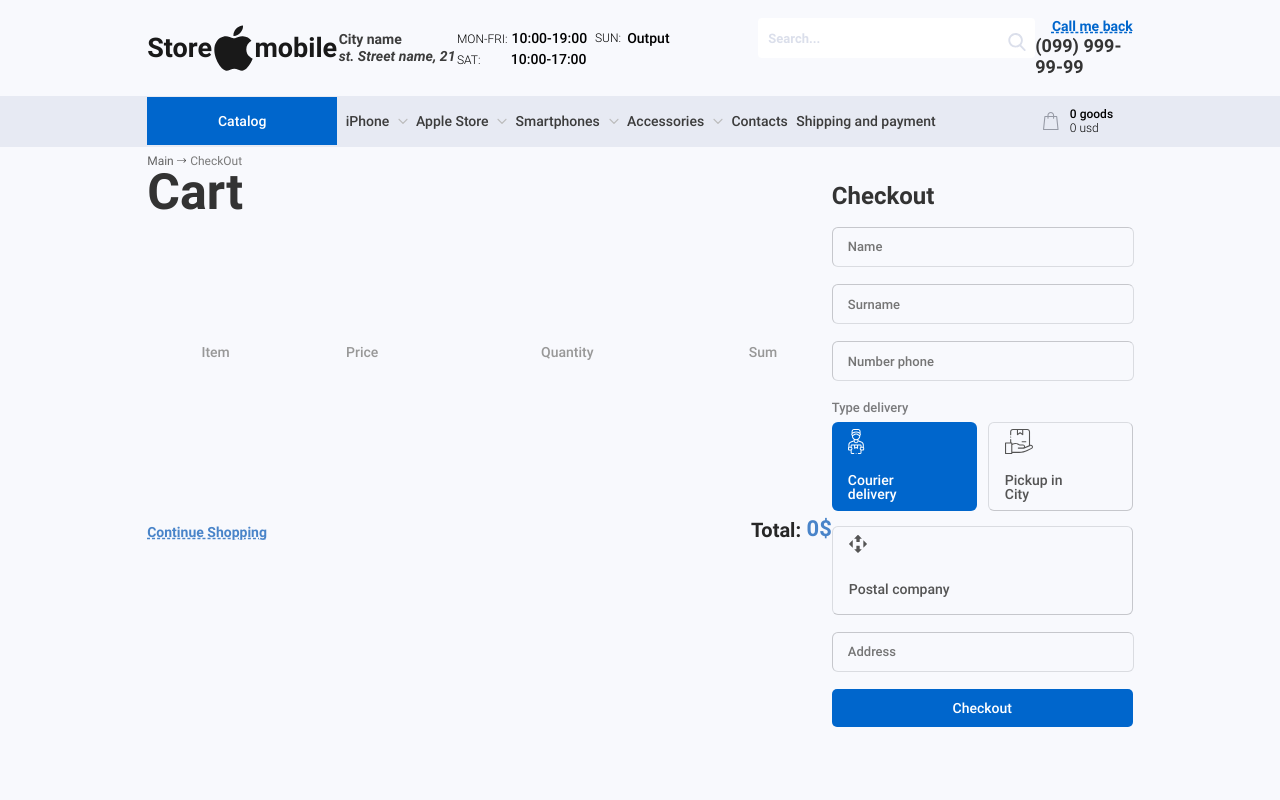
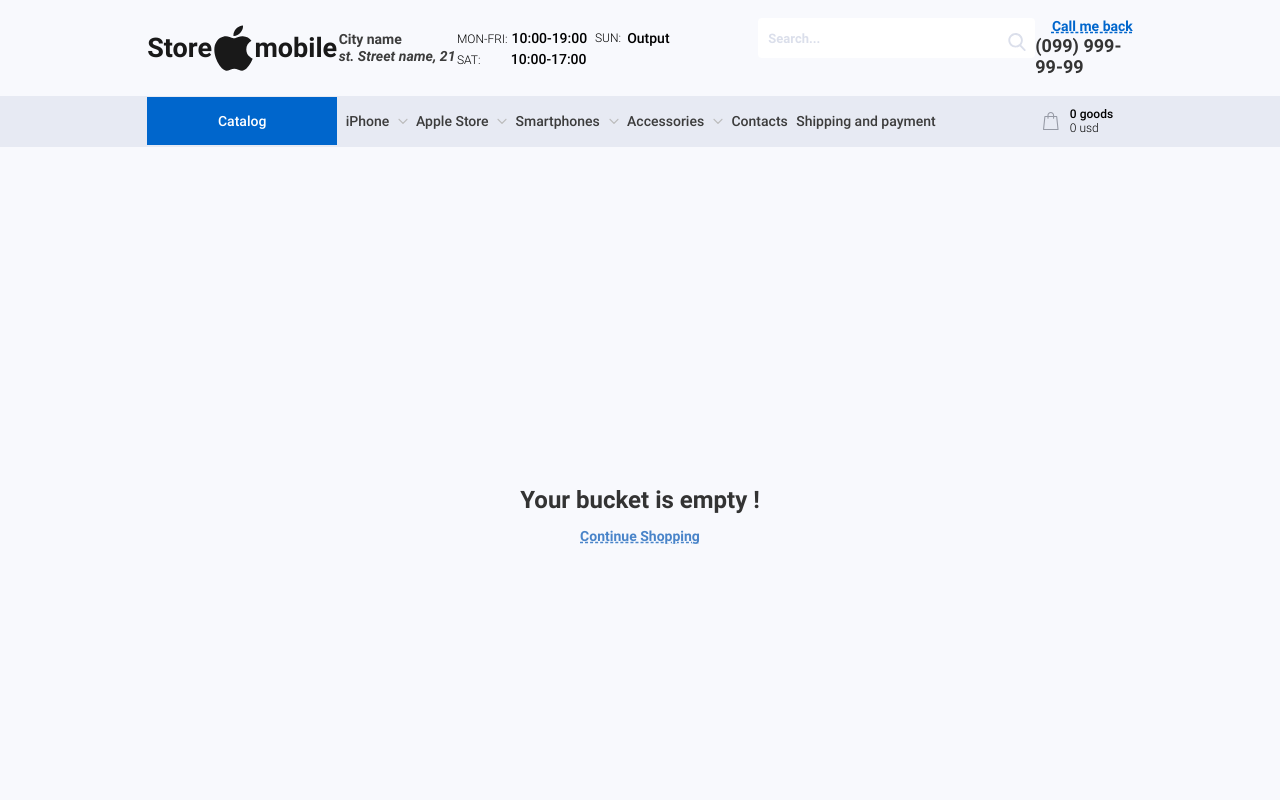
Before and after one commit to IlyaVoitenko/mobile-store, a React (Vite) app: page /checkout in a window 1280 px wide. Shown: the top 800 px of the page. Built offline with nearby package versions, Linux system fonts and the light colour scheme; a web font is replaced by a local one.

Commit message:
added bug fixed and links

```diff
--- a/src/components/CheckOut/CheckOut.tsx
+++ b/src/components/CheckOut/CheckOut.tsx
@@ -22,6 +22,7 @@
 import { useFormik } from "formik";
 import * as Yup from "yup";
 import {
+  setTotalSumBucket,
   decreaseQuantity,
   increaseQuantity,
 } from "../../store/slices/bucketSlice";
@@ -54,7 +55,9 @@
     }, 0);
     setTotalSum(total);
   }, [bucketList]);
-
+  useEffect(() => {
+    dispatch(setTotalSumBucket(totalSum));
+  }, [totalSum, dispatch]);
   const formik = useFormik<CheckOutForm>({
     initialValues: {
       name: "",
@@ -68,6 +71,21 @@
       resetForm();
     },
   });
+
+  if (!bucketList.length) {
+    return (
+      <div className="pageDefault">
+        <Header />
+        <main className="containerContentPage emptyBucketContainer">
+          <h1>Your bucket is empty !</h1>
+          <Link to={"/"} className="linkContinueShopping">
+            Continue Shopping
+          </Link>
+        </main>
+        <Footer />
+      </div>
+    );
+  }
   return (
     <div className="pageDefault">
       <Header />
--- a/src/components/Footer/Footer.tsx
+++ b/src/components/Footer/Footer.tsx
@@ -85,7 +85,7 @@
             <Link to="/category/Android Smartphones">Smartphones</Link>
             <Link to="/category/Accessories">Accessories</Link>
             <Link to="/">Contacts</Link>
-            <Link to="#" id="ShippingPayment">
+            <Link to="/checkout" id="ShippingPayment">
               {" "}
               Shipping and payment
             </Link>
--- a/src/components/Header/Header.tsx
+++ b/src/components/Header/Header.tsx
@@ -2,6 +2,8 @@
 import { useState } from "react";
 import "./../../styles/layout/_header.scss";
 import { Link } from "react-router-dom";
+import { useSelector } from "react-redux";
+import { getTotalSumBucket, getBucketProducts } from "../../store/selectors";
 import { useFormik } from "formik";
 import * as Yup from "yup";
 import Logo from "./Logo";
@@ -18,7 +20,8 @@
     useState<string>("Apple Store");
   const [smartphonesSelect, setSmartphones] = useState<string>("Smartphones");
   const [accessoriesSelect, setAccessories] = useState<string>("Accessories");
-
+  const totalSumBucket = useSelector(getTotalSumBucket);
+  const bucketProducts = useSelector(getBucketProducts);
   const formik = useFormik<{ searchGood: string }>({
     initialValues: {
       searchGood: "",
@@ -187,7 +190,7 @@
             <Link to="#" className="catalogMenuText">
               Contacts
             </Link>
-            <Link to="#" className="catalogMenuText">
+            <Link to="/checkout" className="catalogMenuText">
               {" "}
               Shipping and payment
             </Link>
@@ -195,8 +198,10 @@
           <div className="containerShoppingInfo">
             <img src={resources.shoppingBag} alt="shopping bag" />
             <div className="itemsInfoContainer">
-              <span className="amountItems">0 goods</span>
-              <span className="summaText">0 usd</span>
+              <span className="amountItems">
+                {bucketProducts.length ?? 0} goods
+              </span>
+              <span className="summaText">{totalSumBucket} usd</span>
             </div>
           </div>
         </nav>
--- a/src/store/selectors/index.ts
+++ b/src/store/selectors/index.ts
@@ -37,3 +37,5 @@
 
 export const getBucketProducts = (state: { bucket: InitialBucket }) =>
   state.bucket.bucket;
+export const getTotalSumBucket = (state: { bucket: InitialBucket }) =>
+  state.bucket.totalSumma;
--- a/src/store/slices/bucketSlice.ts
+++ b/src/store/slices/bucketSlice.ts
@@ -52,7 +52,9 @@
         state.bucket[index] = updatedProduct;
       }
     },
-
+    setTotalSumBucket: (state, action) => {
+      state.totalSumma = action.payload;
+    },
     setDataClient: (state, action) => {
       state.dataClient = { ...action.payload };
     },
@@ -61,6 +63,7 @@
 
 export const {
   addToBucket,
+  setTotalSumBucket,
   setDataClient,
   decreaseQuantity,
   increaseQuantity,
--- a/src/styles/components/_checkOut.scss
+++ b/src/styles/components/_checkOut.scss
@@ -3,6 +3,34 @@
 @use "../abstracts/mixins" as *;
 @use "../abstracts/mediaQuery" as *;
 
+.linkContinueShopping {
+  font-family: $fontFamily;
+  font-weight: 600;
+  font-size: 14px;
+  line-height: 100%;
+  letter-spacing: 0%;
+  vertical-align: middle;
+  color: $linkContinueShopping;
+  text-decoration: dashed underline;
+  @include for-desktop4K {
+    font-size: 28px;
+  }
+}
+.emptyBucketContainer {
+  height: 90vh;
+  h1 {
+    font-family: $fontFamily;
+    font-weight: 600;
+    font-size: 24px;
+    line-height: 58px;
+    letter-spacing: 0%;
+    color: $greyOnlineStore;
+    @include for-desktop4K {
+      font-size: 40px;
+      line-height: 64px;
+    }
+  }
+}
 .containerContent {
   display: flex;
   justify-content: space-between;
@@ -23,33 +51,35 @@
   .containerCard {
     display: flex;
     flex-direction: column;
-    justify-content: space-between;
+    justify-content: flex-start;
     align-items: flex-start;
-    width: 730px;
-    height: 373px;
     @include for-desktop4K {
-      width: 1430px;
-      height: 870px;
+      height: 770px;
+      width: 70%;
+    }
+    @include for-LaptopL {
+      height: 520px;
+      width: 70%;
     }
     @include for-laptop {
       width: 670px;
-      height: 440px;
+      height: 405px;
       margin-top: 1rem;
     }
     @include for-tablet {
       width: 495px;
-      height: 445px;
+      height: 415px;
       margin-top: 1rem;
     }
     @include for-mobile {
       margin-top: 1.5rem;
-      height: 440px;
+      height: 400px;
       width: 100%;
     }
     .tableContainer {
-      overflow: visible;
+      overflow-y: auto;
       width: 100%;
-
+      height: 100%;
       @include for-mobile {
         overflow-x: auto;
       }
@@ -58,7 +88,8 @@
       width: 100%;
       border-collapse: collapse;
       @include for-desktop4K {
-        height: 631px;
+        min-height: 261px;
+        max-height: 631px;
       }
       @include for-mobileL {
         width: 400px;
@@ -291,19 +322,6 @@
             line-height: 34px;
             font-size: 38px;
           }
-        }
-      }
-      .linkContinueShopping {
-        font-family: $fontFamily;
-        font-weight: 600;
-        font-size: 14px;
-        line-height: 100%;
-        letter-spacing: 0%;
-        vertical-align: middle;
-        color: $linkContinueShopping;
-        text-decoration: dashed underline;
-        @include for-desktop4K {
-          font-size: 28px;
         }
       }
     }
--- a/src/styles/layout/_header.scss
+++ b/src/styles/layout/_header.scss
@@ -422,7 +422,7 @@
       margin-top: 1rem;
     }
     @include for-tablet {
-      width: 70px;
+      width: 62px;
     }
     @include for-laptop {
       width: 70px;
@@ -431,7 +431,7 @@
       width: 70px;
     }
     @include for-desktop4K {
-      padding-right: 3%;
+      padding-right: 2%;
       width: 6.5%;
       height: 100%;
     }
```
